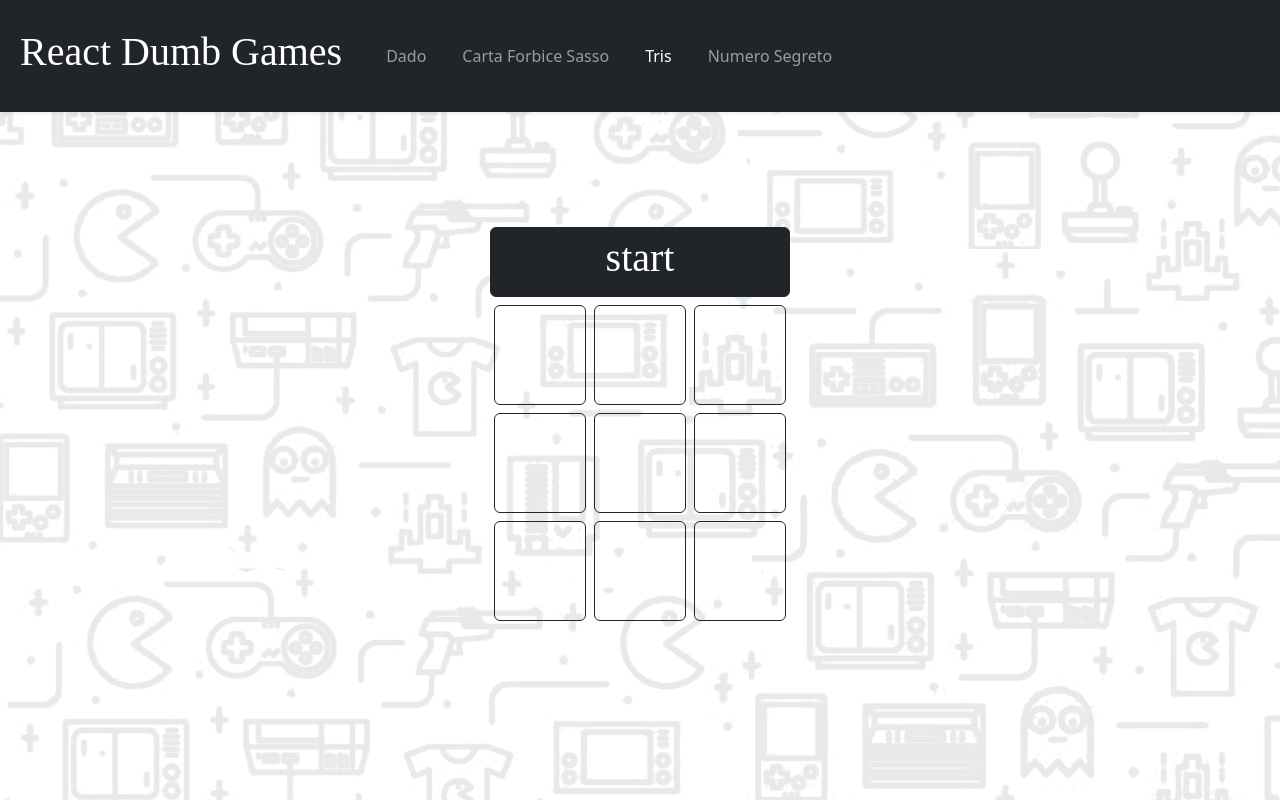
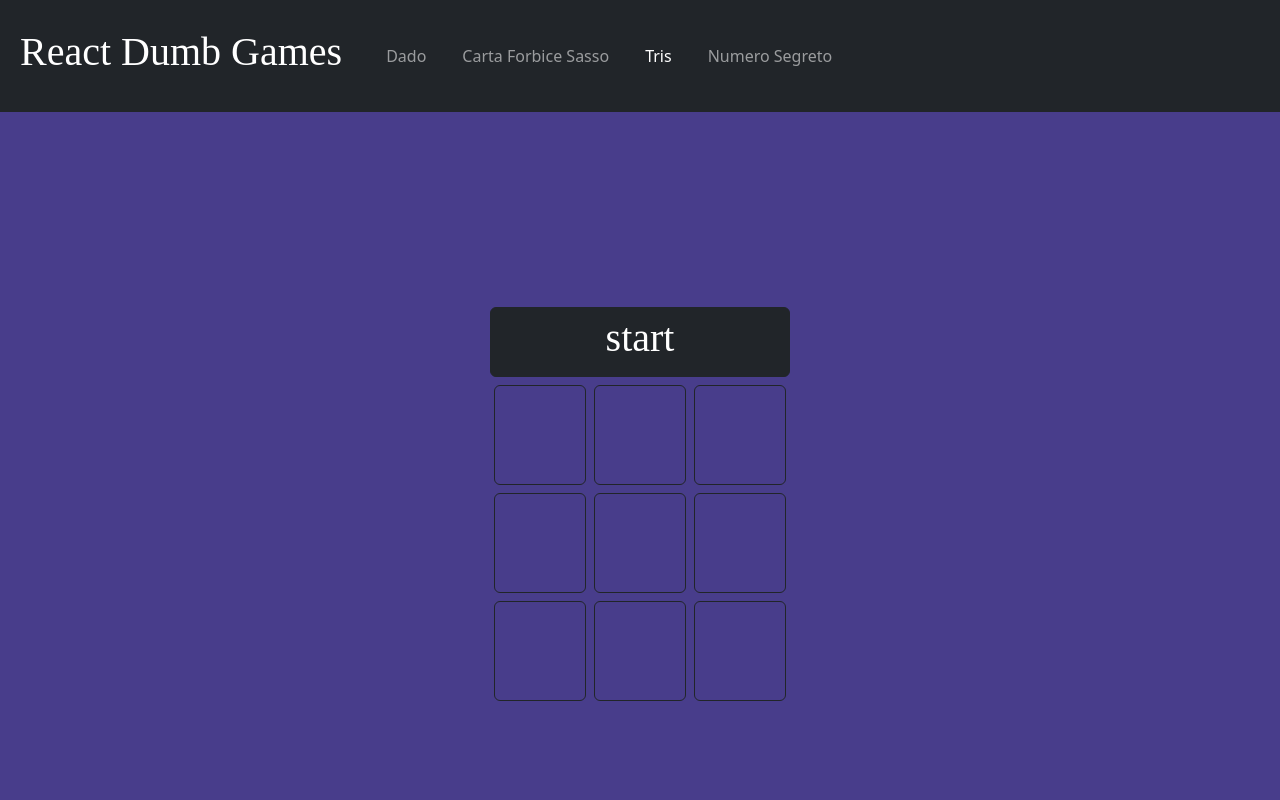
Before and after one commit to simoneburrai/react-dumb-games-app, a React (Vite) app: page /Tris-game in a window 1280 px wide. Built offline with nearby package versions, Linux system fonts and the light colour scheme; a web font is replaced by a local one.

Commit message:
feat: change bg color

```diff
--- a/src/index.css
+++ b/src/index.css
@@ -1,7 +1,7 @@
 #root {
     height: 100vh;
     width: 100vw;
-    background-image: url(/public/main-bg.png);
+    background-image: url(/src/assets/main-bg.png);
     background-size: cover;
     position: fixed;
     top: 0;
@@ -36,18 +36,20 @@ a.active {
 }
 
 main {
+    width: 100%;
     position: relative;
     text-align: center;
-    height: 80%;
+    height: 100%;
     display: flex;
     justify-content: center;
     align-items: center;
     padding: 20px;
+    background-color: #483d8b;
 }
 
 .carousel-container {
-    width: 50%;
-    height: 100%;
+    width: 500px;
+    height: 500px;
     margin: 30px auto;
 }
 
@@ -75,6 +77,7 @@ main {
     color: white;
     text-shadow: 0px 6px 6px #2a2732;
 }
+
 
 .result button {
     width: 30px;
--- a/src/pages/HomePage.jsx
+++ b/src/pages/HomePage.jsx
@@ -12,7 +12,7 @@ const HomePage = () => {
     }
 
     return <div className="homepage">
-        {!viewGames && <button type="button" class="btn btn-warning p-5" onClick={handleClickButtonView}><h1>View Games</h1></button>}
+        {!viewGames && <button type="button" className="btn btn-warning p-5" onClick={handleClickButtonView}><h1>View Games</h1></button>}
         {viewGames && <Carousel />}
     </div>
 
```
Also changed, not shown: src/assets/main-bg.png (renamed from public/main-bg.png).
